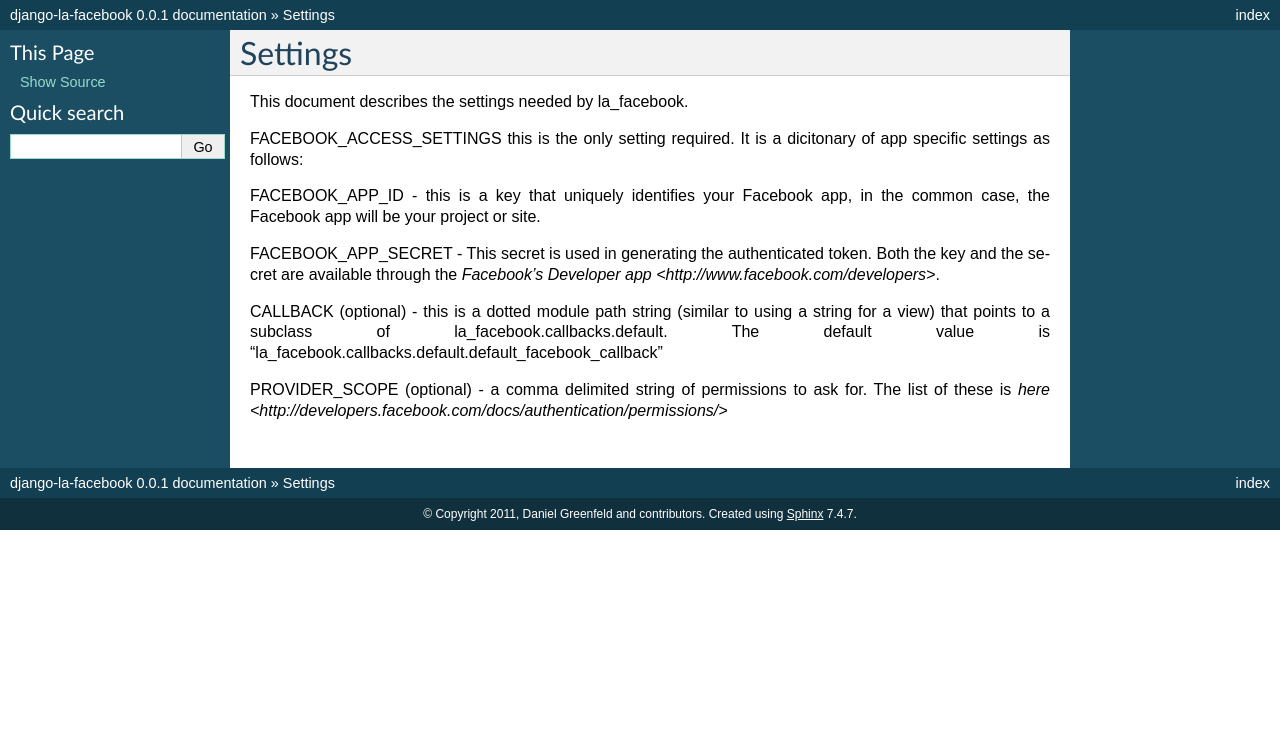
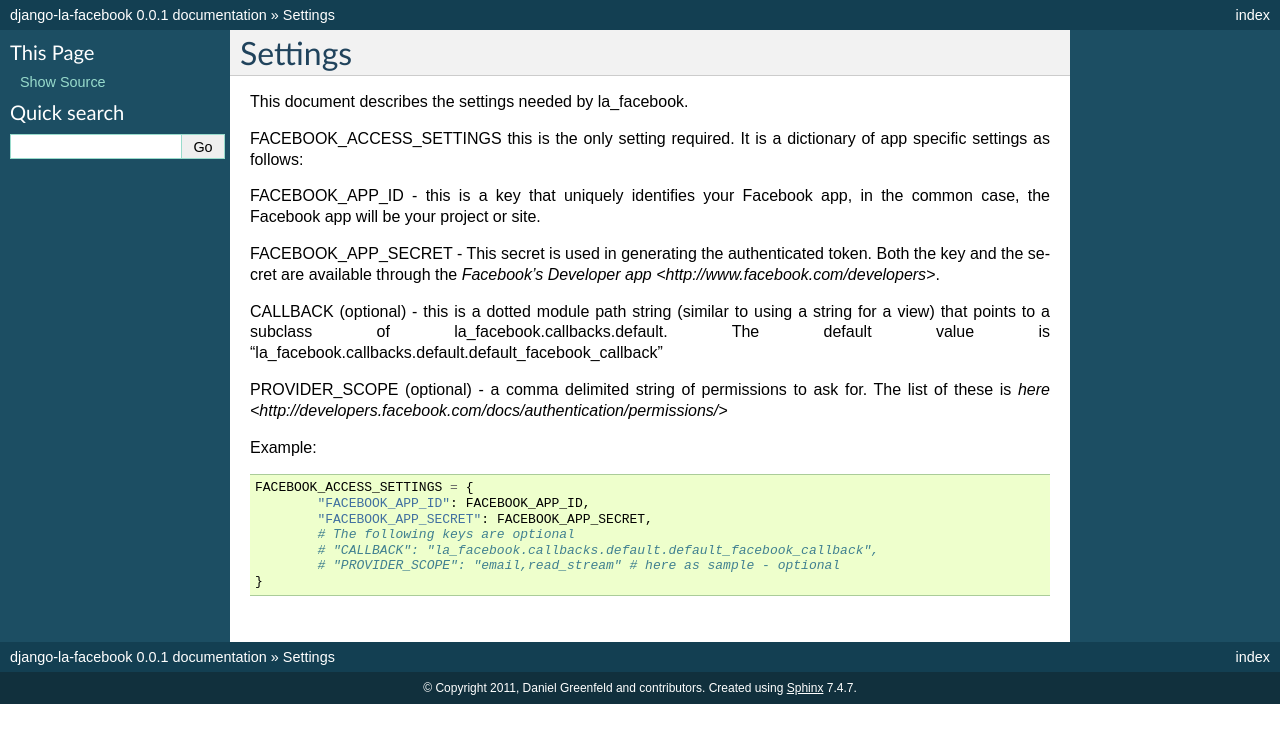
Before and after one commit to pydanny/django-la-facebook, a Sphinx documentation site: the page built from docs/settings.rst, in a window 1280 px wide. Shown: the top 743 px of the page. Built offline with Sphinx 7.4.7, drawn with Linux system fonts in a browser that asks for light colours; pages that are not in the unit, such as notebooks, are missing from menus.

Commit message:
More docs

```diff
--- a/docs/philosophy.rst
+++ b/docs/goals.rst
@@ -1,6 +1,6 @@
-==========
-Philosophy
-==========
+=====
+Goals
+=====
 
 Security is HARD.
 Security is DANGEROUS.
--- a/docs/index.rst
+++ b/docs/index.rst
@@ -11,6 +11,11 @@ Contents:
 .. toctree::
    :maxdepth: 2
 
+   usage
+   philosophy
+   test_project
+   credits
+
 Indices and tables
 ==================
 
--- a/docs/settings.rst
+++ b/docs/settings.rst
@@ -4,9 +4,8 @@ Settings
 
 This document describes the settings needed by la_facebook.
 
-FACEBOOK_ACCESS_SETTINGS this is the only setting required. It is a dicitonary
+FACEBOOK_ACCESS_SETTINGS this is the only setting required. It is a dictionary
 of app specific settings as follows:
-
 
 FACEBOOK_APP_ID - this is a key that uniquely identifies your Facebook app, in
 the common case, the Facebook app will be your project or site.
@@ -20,3 +19,13 @@ value is "la_facebook.callbacks.default.default_facebook_callback"
 
 PROVIDER_SCOPE (optional) - a comma delimited string of permissions to ask for.
 The list of these is `here <http://developers.facebook.com/docs/authentication/permissions/>`
+
+Example::
+
+    FACEBOOK_ACCESS_SETTINGS = {
+            "FACEBOOK_APP_ID": FACEBOOK_APP_ID,
+            "FACEBOOK_APP_SECRET": FACEBOOK_APP_SECRET,
+            # The following keys are optional
+            # "CALLBACK": "la_facebook.callbacks.default.default_facebook_callback",
+            # "PROVIDER_SCOPE": "email,read_stream" # here as sample - optional
+    }
```
Also changed, not shown: 1 other file.
